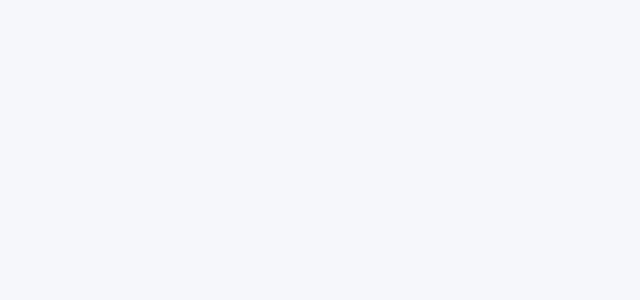
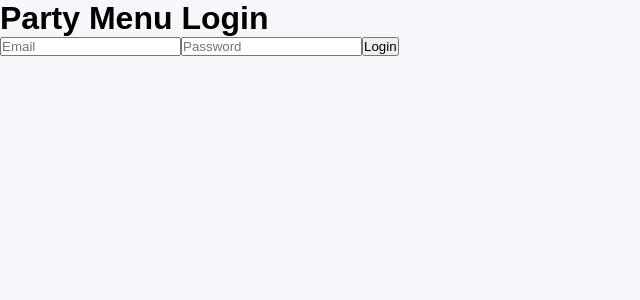
Before and after one commit to hmsupraja/Supraja-s_Party_Menu_Application, a React (Vite) app: page /login in a window 1280 px wide. Before the commit this address had no page. Shown: the top 300 px of the page, without its empty margins (0-640 px from the left). Built offline with nearby package versions, Linux system fonts and the light colour scheme.

Commit message:
Add login authentication and protected routes

```diff
--- a/src/App.jsx
+++ b/src/App.jsx
@@ -1,13 +1,50 @@
-import { BrowserRouter,Routes,Route } from "react-router-dom";
-import Home from './pages/Home';
-import RecipeDetails from './pages/RecipeDetails';
-function App(){
-  return(<BrowserRouter>
-  <Routes>
-    <Route path='/' element={<Home/>}/>
-    <Route path="/recipe/:id" element={<RecipeDetails/>}/>
+import {
+  BrowserRouter,
+  Routes,
+  Route,
+  Navigate,
+} from "react-router-dom";
 
-    </Routes></BrowserRouter>);
+import Home from "./pages/Home";
+import RecipeDetails from "./pages/RecipeDetails";
+import Login from "./pages/Login";
 
+function ProtectedRoute({ children }) {
+  const isLoggedIn = localStorage.getItem("isLoggedIn");
+
+  if (!isLoggedIn) {
+    return <Navigate to="/login" replace />;
+  }
+
+  return children;
 }
+
+function App() {
+  return (
+    <BrowserRouter>
+      <Routes>
+        <Route path="/login" element={<Login />} />
+
+        <Route
+          path="/"
+          element={
+            <ProtectedRoute>
+              <Home />
+            </ProtectedRoute>
+          }
+        />
+
+        <Route
+          path="/recipe/:id"
+          element={
+            <ProtectedRoute>
+              <RecipeDetails />
+            </ProtectedRoute>
+          }
+        />
+      </Routes>
+    </BrowserRouter>
+  );
+}
+
 export default App;
--- /dev/null
+++ b/src/pages/Login.jsx
@@ -0,0 +1,38 @@
+import { useState } from "react";
+import { useNavigate } from "react-router-dom";
+function Login(){
+    const [email,setEmail]=useState("");
+    const [password,setPassword]=useState("");
+    const [error,setError]=useState("");
+    const navigate=useNavigate();
+    const handleSubmit=(e)=>{
+        e.preventDefault();
+        if(
+            email==='admin@example.com' &&
+            password==='admin123'
+
+        ){
+            localStorage.setItem('isLoggedIn','true');
+            navigate('/');
+        }else{
+            setError('Invalid Email or Password');
+        }
+    };
+    return (
+        <div className="login-container">
+            <h1>Party Menu Login</h1>
+            <form onSubmit={handleSubmit}>
+                <input type='email'
+                placeholder="Email"
+                value={email}
+                onChange={(e)=>setEmail(e.target.value)}
+                />
+                <input type="password" placeholder="Password" value={password} onChange={(e)=>setPassword(e.target.value)}
+                />
+                {error && <p>{error}</p>}
+                <button type="submit">Login</button>
+            </form>
+        </div>
+    );
+}
+export default Login;
```
